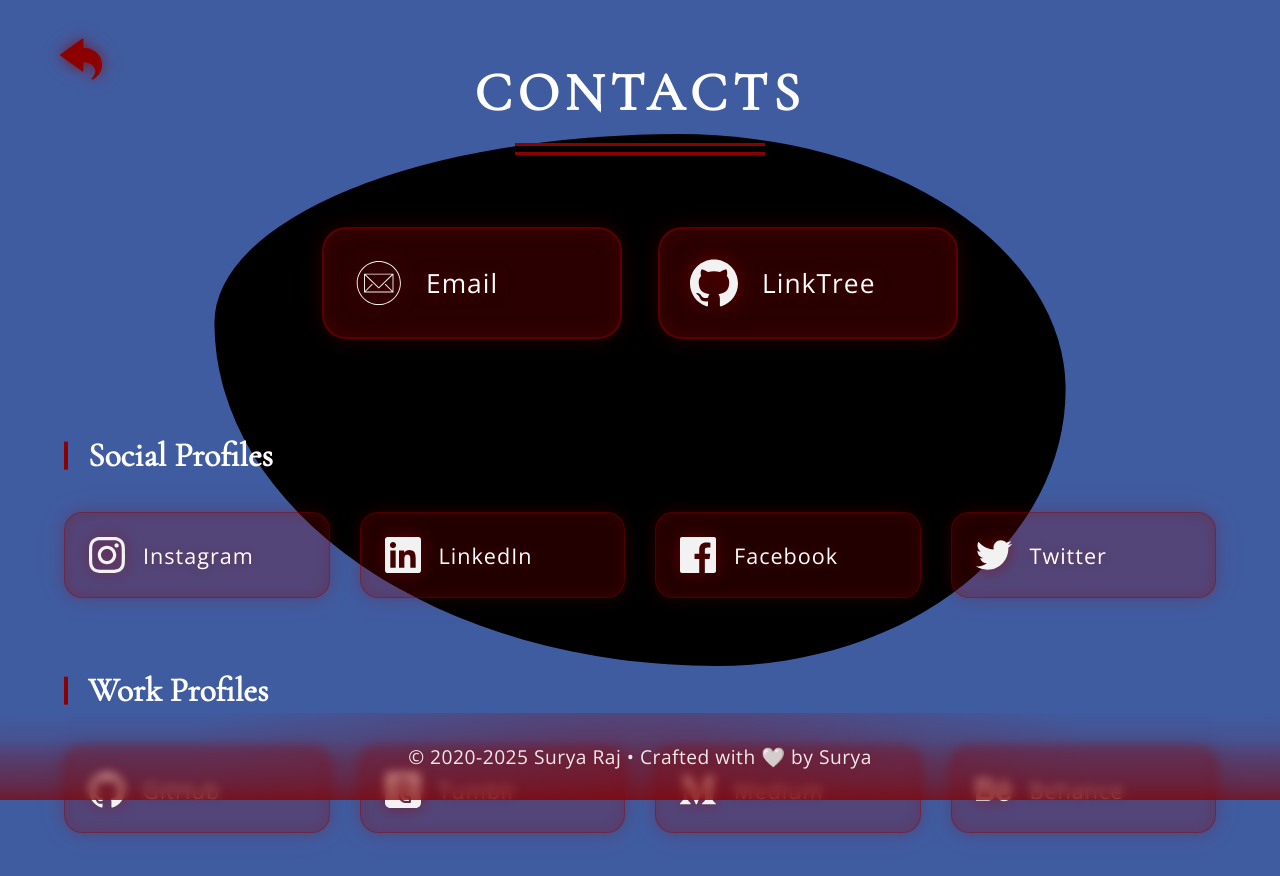
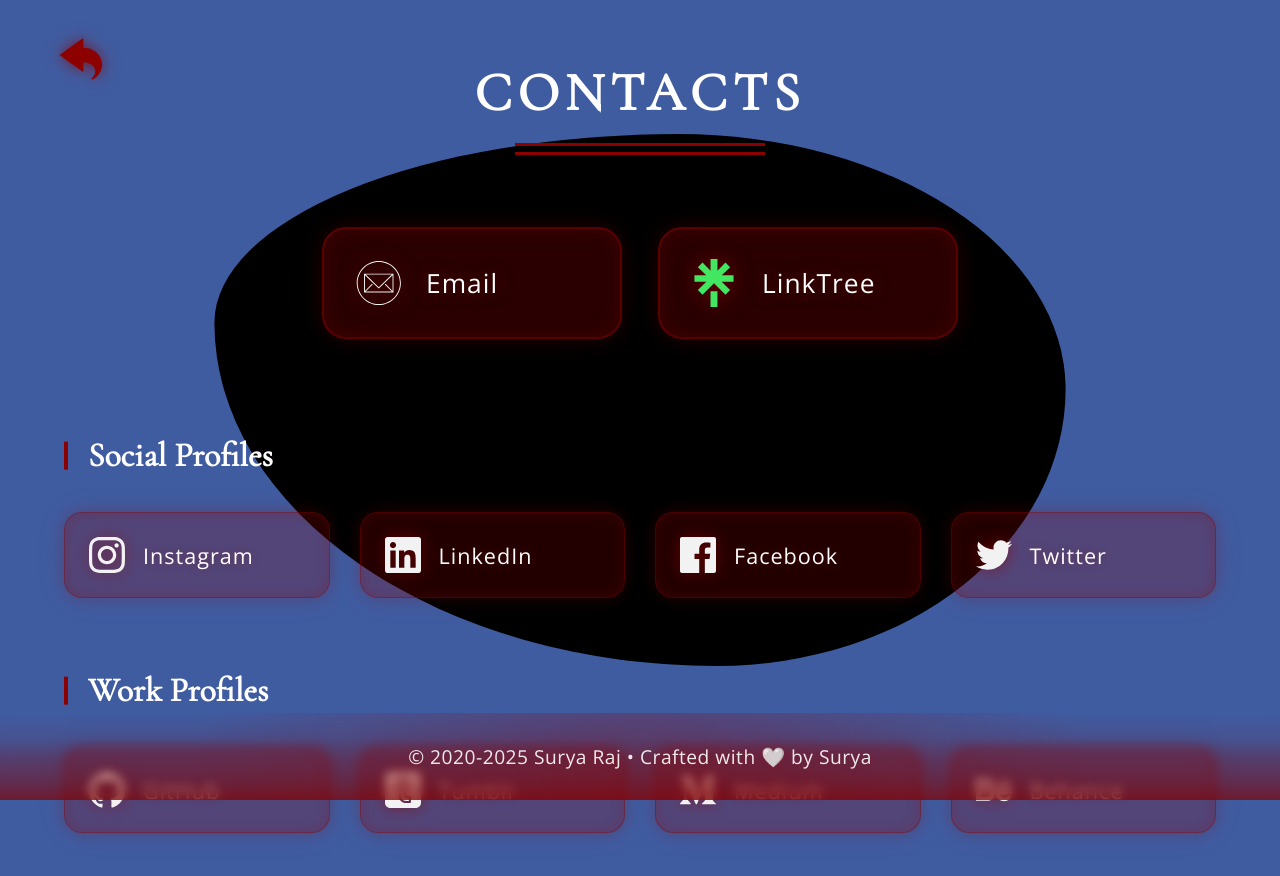
Before and after one commit to suryakantamangaraj/suryakantamangaraj.github.io, an Angular app: page /contact in a window 1280 px wide. Shown: the top 876 px of the page. Built offline with nearby package versions, Linux system fonts and the light colour scheme.

Commit message:
updated linktree logo

```diff
--- a/src/app/features/contact/components/contact.component.ts
+++ b/src/app/features/contact/components/contact.component.ts
@@ -74,7 +74,7 @@ export class ContactComponent {
   linktree: ProfileItem = {
     name: 'LinkTree',
     url: 'https://linktr.ee/suryaraj',
-    iconUrl: './assets/icons/contact/github.svg'
+    iconUrl: './assets/icons/contact/linktree.svg'
   };
 
   constructor(private router: Router) {}
```
